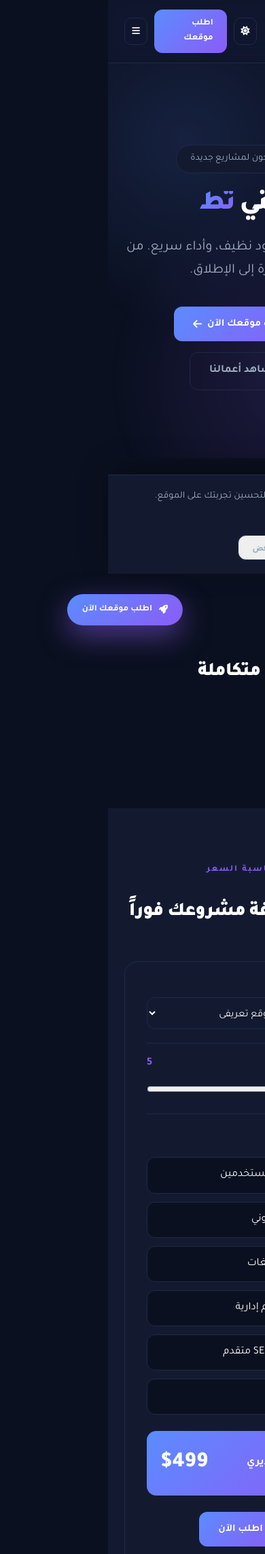
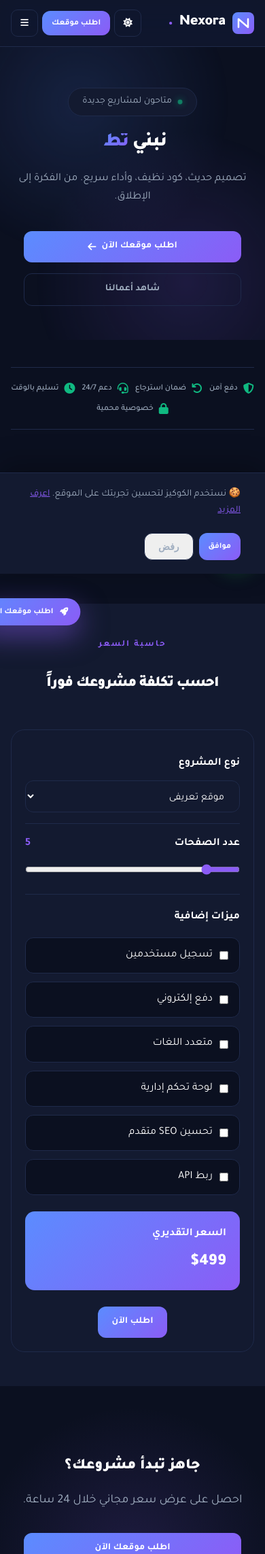
Before and after one commit to bilali822/nexora, a Django app: page / in a window 390 px wide; the page is wider, and only the part inside the window is pictured. Shown: the top 2286 px of that part at 68% size. Run offline with Django 5.2, Linux system fonts and the light colour scheme; data comes from the database, SQL or seed files in the repository; data that the repository does not hold is empty.

Commit message:
Fix mobile responsive overflow

```diff
--- a/static/css/style.css
+++ b/static/css/style.css
@@ -1391,3 +1391,309 @@ html[dir="ltr"] body { font-family: 'Inter', 'Tajawal', sans-serif; }
 .mb-4 { margin-bottom: 32px; }
 
 .hidden { display: none !important; }
+
+/* ================================================================
+   MOBILE OVERFLOW FIX
+   ================================================================ */
+
+html, body {
+  max-width: 100vw;
+  overflow-x: hidden;
+}
+
+* {
+  max-width: 100%;
+}
+
+img, video, iframe {
+  max-width: 100%;
+  height: auto;
+}
+
+/* منع أي عنصر يتجاوز الشاشة */
+.container, .grid, .row, section, main, header, footer {
+  max-width: 100%;
+}
+
+/* Marquee: يخلي الشعارات تتحرك بسلاسة */
+.clients-marquee {
+  max-width: none;
+  overflow: hidden;
+}
+
+/* ============ Mobile ============ */
+@media (max-width: 768px) {
+  /* Navbar */
+  .nav-inner {
+    flex-wrap: wrap;
+    gap: 10px;
+  }
+  .nav-actions {
+    gap: 6px;
+  }
+  .btn-primary.btn-sm {
+    padding: 8px 14px !important;
+    font-size: 12px !important;
+  }
+
+  /* Hero */
+  .hero {
+    padding: 60px 0 50px;
+  }
+  .hero h1 {
+    font-size: 32px;
+    letter-spacing: -1px;
+  }
+  .hero p {
+    font-size: 16px;
+  }
+  .hero-actions {
+    flex-direction: column;
+    align-items: center;
+  }
+  .hero-actions .btn-primary,
+  .hero-actions .btn-ghost {
+    width: 100%;
+    max-width: 320px;
+    justify-content: center;
+  }
+
+  /* Container */
+  .container {
+    padding: 0 16px;
+  }
+
+  /* Sections */
+  .section {
+    padding: 50px 0;
+  }
+  .section-head h2 {
+    font-size: 24px;
+  }
+
+  /* Cards */
+  .card, .feature-card, .process-step, .testimonial, .blog-card {
+    padding: 20px !important;
+  }
+  .card h3, .feature-card h3 {
+    font-size: 16px;
+  }
+  .card p, .feature-card p {
+    font-size: 14px;
+  }
+
+  /* Stats */
+  .stats-grid {
+    grid-template-columns: repeat(2, 1fr);
+    gap: 12px;
+  }
+  .stat-value {
+    font-size: 26px;
+  }
+
+  /* Grids */
+  .grid,
+  .pricing-grid,
+  .process-grid,
+  .footer-grid {
+    grid-template-columns: 1fr !important;
+    gap: 16px;
+  }
+
+  /* Projects */
+  .project-card img {
+    height: 180px;
+  }
+
+  /* Pricing */
+  .pricing-card {
+    padding: 24px 20px !important;
+  }
+  .price {
+    font-size: 32px;
+  }
+  .pricing-card.popular {
+    transform: none;
+  }
+
+  /* Calculator */
+  .calculator {
+    padding: 20px !important;
+  }
+  .calc-row {
+    flex-direction: column;
+    align-items: flex-start;
+    gap: 10px;
+  }
+  .calc-row select {
+    max-width: 100% !important;
+    width: 100%;
+  }
+  .calc-options {
+    grid-template-columns: 1fr !important;
+  }
+  .calc-total {
+    flex-direction: column;
+    align-items: flex-start;
+    gap: 8px;
+  }
+  .calc-total .value {
+    font-size: 24px;
+  }
+
+  /* Countdown */
+  .countdown {
+    gap: 6px;
+  }
+  .cd-unit {
+    min-width: 55px;
+    padding: 8px 10px;
+  }
+  .cd-num {
+    font-size: 18px;
+  }
+  .cd-label {
+    font-size: 9px;
+  }
+
+  /* Trust badges */
+  .trust-badges {
+    gap: 10px;
+    justify-content: center;
+  }
+  .trust-badge {
+    font-size: 12px;
+  }
+
+  /* Footer */
+  .footer-grid {
+    gap: 24px;
+  }
+  .newsletter-form {
+    flex-direction: column;
+  }
+  .newsletter-form input,
+  .newsletter-form button {
+    width: 100%;
+  }
+
+  /* Tables — scroll فقط داخل الجدول */
+  .table-responsive {
+    overflow-x: auto;
+    -webkit-overflow-scrolling: touch;
+  }
+
+  /* Fix float buttons */
+  .whatsapp-float {
+    width: 52px;
+    height: 52px;
+    font-size: 24px;
+    bottom: 16px;
+    inset-inline-start: 16px;
+  }
+  .scroll-top {
+    width: 42px;
+    height: 42px;
+    bottom: 16px;
+    inset-inline-end: 16px;
+  }
+  .sticky-cta {
+    font-size: 12px;
+    padding: 10px 18px;
+    inset-inline-start: 50%;
+    white-space: nowrap;
+  }
+
+  /* Social proof */
+  .social-proof {
+    inset-inline: 12px !important;
+    max-width: none;
+    bottom: 80px;
+  }
+
+  /* Exit modal */
+  .exit-content {
+    padding: 24px !important;
+  }
+  .exit-content h2 {
+    font-size: 22px;
+  }
+
+  /* Page head */
+  .page-head h1 {
+    font-size: 26px;
+  }
+  .page-head {
+    padding: 50px 0 40px;
+  }
+
+  /* Blog */
+  .blog-card img {
+    height: 160px;
+  }
+
+  /* Gallery */
+  .gallery {
+    grid-template-columns: 1fr !important;
+  }
+  .before-after {
+    grid-template-columns: 1fr !important;
+  }
+
+  /* Project detail */
+  .post-cover {
+    border-radius: 12px;
+  }
+  .info-grid {
+    grid-template-columns: 1fr !important;
+  }
+
+  /* FAQ */
+  .faq-item {
+    padding: 16px 18px !important;
+  }
+  .faq-item summary {
+    font-size: 14px;
+  }
+
+  /* Filter bar */
+  .filter-bar {
+    gap: 6px;
+  }
+  .filter-bar a {
+    padding: 8px 14px !important;
+    font-size: 12px !important;
+  }
+
+  /* Search form */
+  .search-form {
+    flex-direction: column;
+  }
+  .search-form button {
+    width: 100%;
+  }
+
+  /* Typography global */
+  h1 { font-size: 28px !important; }
+  h2 { font-size: 22px !important; }
+  h3 { font-size: 18px !important; }
+
+  /* Buttons */
+  .btn-primary, .btn-ghost {
+    padding: 11px 20px !important;
+    font-size: 14px;
+  }
+}
+
+@media (max-width: 400px) {
+  .hero h1 {
+    font-size: 26px;
+  }
+  .cd-unit {
+    min-width: 48px;
+    padding: 6px 8px;
+  }
+  .nav-links a {
+    font-size: 13px;
+  }
+}
```
